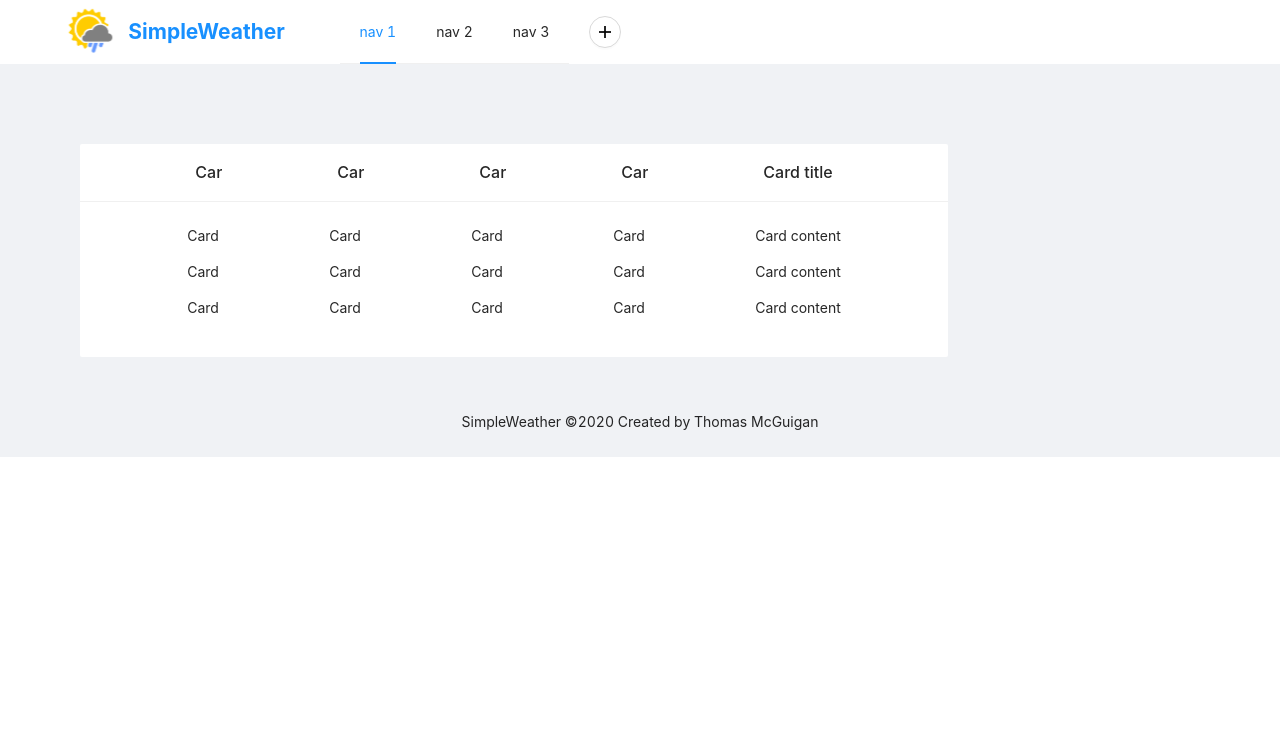
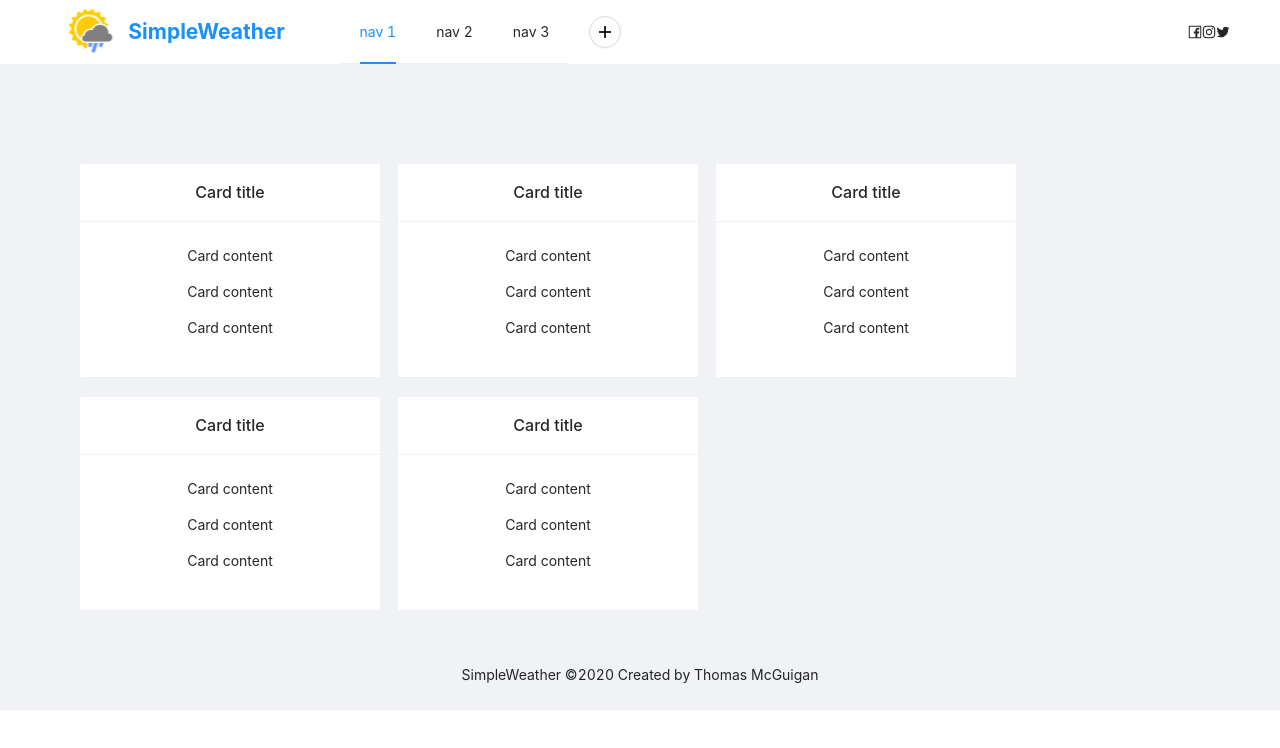
Before and after one commit to thomasmcg77/simpleweather, a React (Create React App) app: page / in a window 1280 px wide. Shown: the top 748 px of the page. Built offline with nearby package versions, Linux system fonts and the light colour scheme.

Commit message:
Updates
Spaced out cards

```diff
--- a/package.json
+++ b/package.json
@@ -3,6 +3,7 @@
   "version": "0.1.0",
   "private": true,
   "dependencies": {
+    "@ant-design/icons": "^4.2.1",
     "@testing-library/jest-dom": "^4.2.4",
     "@testing-library/react": "^9.5.0",
     "@testing-library/user-event": "^7.2.1",
--- a/src/App.css
+++ b/src/App.css
@@ -7,6 +7,15 @@
 .App Header {
   display: flex;
   background-color: white;
+  justify-content: space-between;
+}
+
+.header-left {
+  display: flex;
+}
+
+.header-right {
+  display: flex;
 }
 
 .logo-container {
@@ -31,6 +40,9 @@
   padding: 10px;
   margin-top: 50px;
   display: flex;
+  align-items: center;
+  justify-content: center;
+  overflow: scroll;
 }
 
 .site-card-wrapper {
@@ -39,4 +51,5 @@
   padding: 20px;
   height: fit-content;
   width: auto;
+  align-items: center;
 }
--- a/src/App.js
+++ b/src/App.js
@@ -1,7 +1,7 @@
 import React from 'react';
 import './App.css';
 import { Card, Col, Row, Layout, Button, Menu, Typography } from 'antd';
-import { PlusOutlined } from '@ant-design/icons';
+import { FacebookOutlined, PlusOutlined, InstagramOutlined, TwitterOutlined } from '@ant-design/icons';
 import WeatherCard from './WeatherCard';
 
 const { Header, Content, Footer } = Layout;
@@ -12,6 +12,7 @@ function App() {
     <div className="App">
       <Layout className="layout">
         <Header>
+          <div className="header-left">
             <div className="logo-container">
               <img src="./img/weather-icon.svg" alt="logo" />
               <h1><strong>SimpleWeather</strong></h1>
@@ -24,24 +25,30 @@ function App() {
             <div className="button-container">
               <Button className="add" shape="circle" icon={<PlusOutlined />} />
             </div>
+          </div>
+          <div className="header-right">
+            <FacebookOutlined />
+            <InstagramOutlined />
+            <TwitterOutlined />
+          </div>
         </Header>
         <Content style={{ padding: '0 50px' }}>
           <div className="site-layout-content">
             <div className="site-card-wrapper">
-              <Row gutter={16}>
-                <Col span={3}>
+              <Row gutter={18}>
+                <Col span={4.5}>
                   <WeatherCard></WeatherCard>
                 </Col>
-                <Col span={3}>
+                <Col span={4.5}>
                   <WeatherCard></WeatherCard>
                 </Col>
-                <Col span={3}>
+                <Col span={4.5}>
                   <WeatherCard></WeatherCard>
                 </Col>
-                <Col span={3}>
+                <Col span={4.5}>
                   <WeatherCard></WeatherCard>
                 </Col>
-                <Col span={3}>
+                <Col span={4.5}>
                   <WeatherCard></WeatherCard>
                 </Col>
               </Row>
--- a/src/WeatherCard.css
+++ b/src/WeatherCard.css
@@ -1,3 +1,4 @@
 .weather-card {
     flex: 1;
+    margin-top: 20px;
 }
```
Lines whose indentation alone changed are shown as unchanged.
